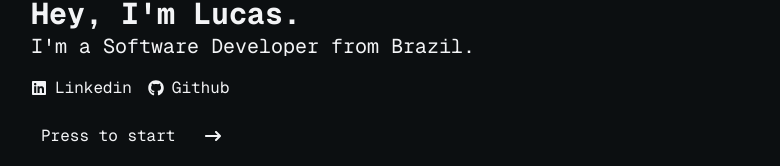
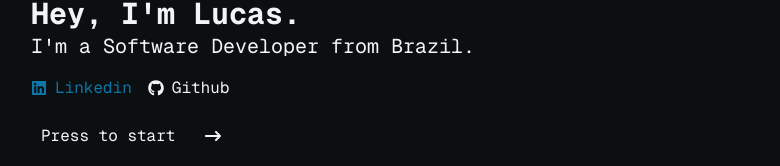
Before and after one commit to LucasGervasoni/lucasgervasoni.online, a Next.js app: page / in a window 1280 px wide. In both pictures the pointer is over the link "Linkedin". Shown: the part 292-458 px from the top of the page, without its empty margins (249-1029 px from the left). Built offline with nearby package versions, Linux system fonts and the light colour scheme.

Commit message:
changing the name os the components

```diff
--- a/src/app/globals.css
+++ b/src/app/globals.css
@@ -24,6 +24,17 @@ body {
 .dark-theme {
   background-color: #0C0F11;
   color: #f3f4f6;
+}
+
+.socialList{
+
+  a:first-child:hover{
+    color:#0e76a8;
+  }
+
+  a:last-child:hover{
+    color:#d4d4d4;
+  }
 }
 
 .buttonStart{
--- /dev/null
+++ b/src/components/Footer.js
@@ -0,0 +1,3 @@
+export function Footer(){
+
+}
--- a/src/components/tech/aboutTech.js
+++ b/src/components/tech/aboutTech.js
@@ -1,4 +1,4 @@
-import { ProjectsList } from '@/components/tech/projectsList';
+import { ProjectsList } from '@/components/tech/ProjectsList';
 
 export function AboutTech(){
   return(
--- a/src/pages/initial.js
+++ b/src/pages/initial.js
@@ -1,7 +1,7 @@
-import { Hero } from "@/components/hero";
-import { NavBar } from "@/components/navBar";
+import { Hero } from "@/components/Hero";
+import { NavBar } from "@/components/NavBar";
 
-export function Initial(){
+export function Initial() {
   return (
     <>
       <NavBar />
```
Also changed, not shown: src/pages/about.js (+7 -7 lines), src/pages/moreAbout.js (+7 -7 lines), src/pages/tech.js (+9 -9 lines). Lines whose indentation alone changed are shown as unchanged.
